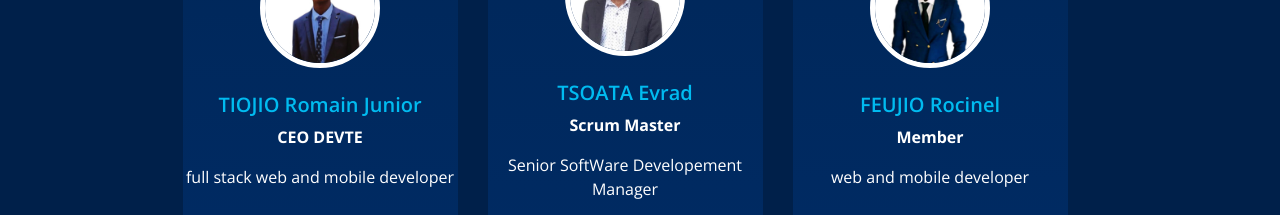
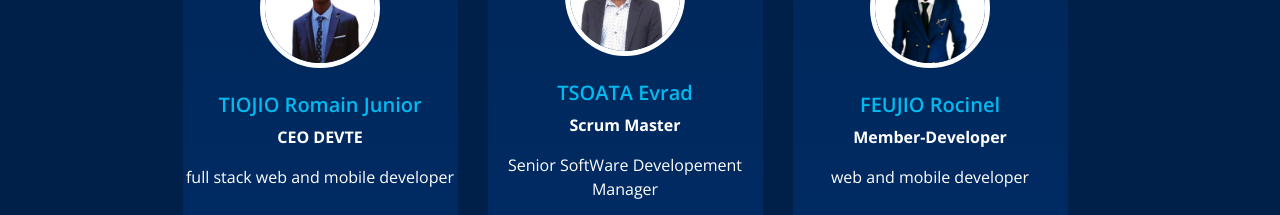
Before and after one commit to TIOJIO/Bozzy, a plain HTML site: page index.html in a window 1280 px wide. Shown: the part 2600-2815 px from the top of the page. Drawn offline with nearby package versions, Linux system fonts and the light colour scheme; some packages are replaced by stand-ins of ours; files that its build step writes are made by us from their sources.

Commit message:
last push

```diff
--- a/index.html
+++ b/index.html
@@ -341,7 +341,7 @@
                 <h5>
                   FEUJIO Rocinel
                 </h5>
-                <p style="font-weight: bold;"> Member  </p>
+                <p style="font-weight: bold;"> Member-Developer  </p>
                 <p>
                   web and mobile developer
                 </p>
```
